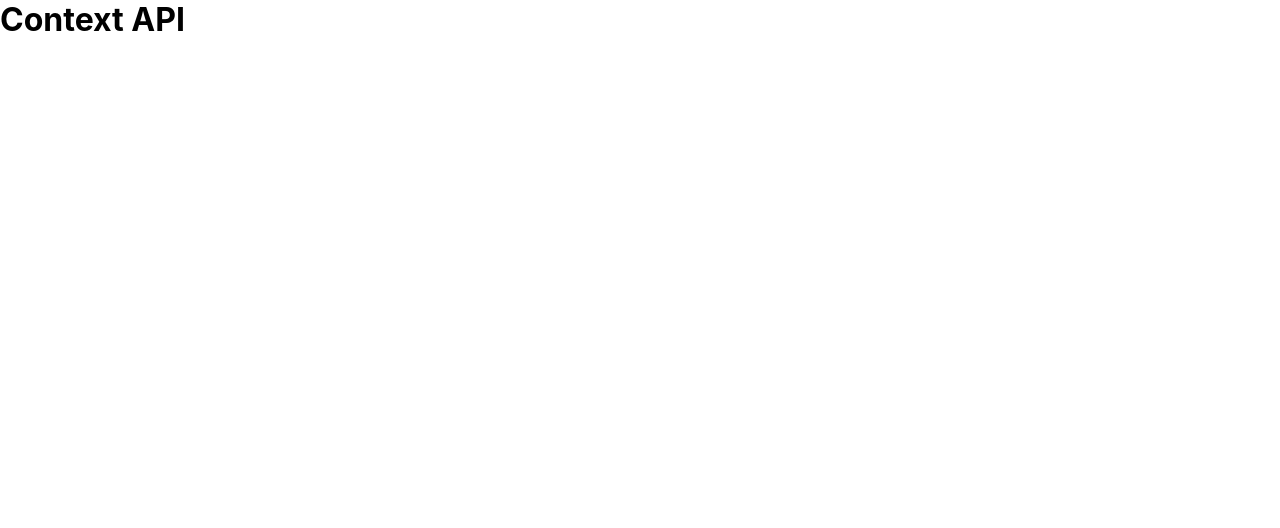
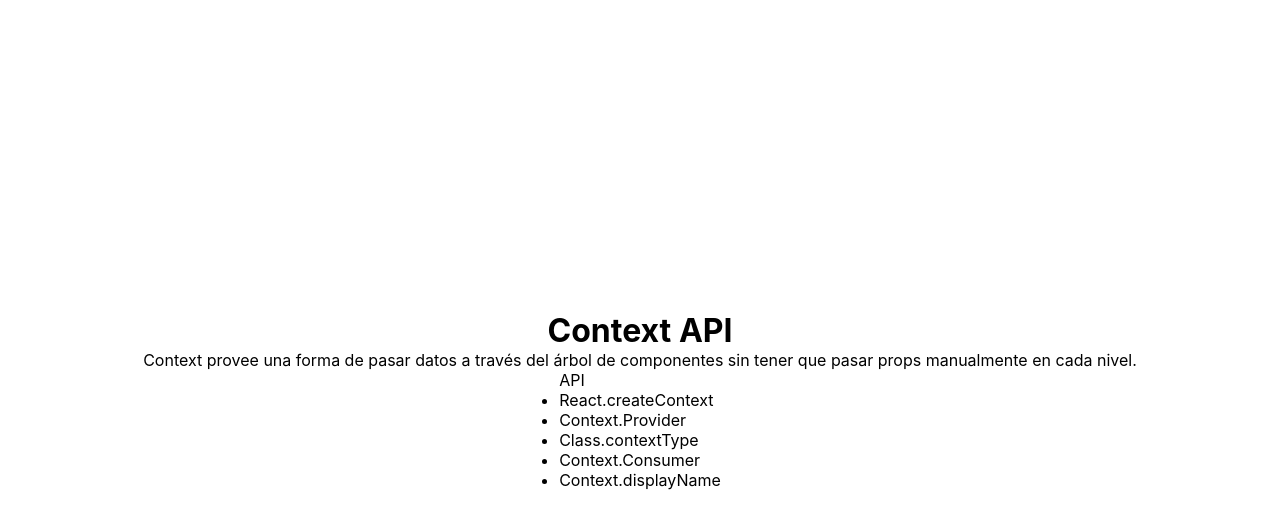
Before and after one commit to icao/curso-react, a React (Create React App) app in the folder 37-context-api-introduccion/: page / in a window 1280 px wide. Shown: the top 528 px of the page. Built offline with nearby package versions, Linux system fonts and the light colour scheme.

Commit message:
Iniciando con el proyecto, agregando documentacion a createContext y Provider

```diff
--- a/37-context-api-introduccion/src/App.css
+++ b/37-context-api-introduccion/src/App.css
@@ -4,7 +4,7 @@ BEM:  Bloque - Elemento - Modificador
 
 /*Variables*/
 :root {
-  --bñack-color: #1a1b2d;
+  --black-color: #1a1b2d;
 }
 
 * {
@@ -15,6 +15,15 @@ BEM:  Bloque - Elemento - Modificador
 }
 
 /*Bloque*/
+.flex__center{
+  width: 100%;
+  height: 100%;
+  min-height: 100vh;
+  display: flex;
+  justify-content: center;
+  align-items: center;
+  flex-direction: column;
+}
 
 /*Elemento*/
 
--- a/37-context-api-introduccion/src/App.js
+++ b/37-context-api-introduccion/src/App.js
@@ -1,12 +1,121 @@
-import React from 'react';
-import './App.css';
+import React from "react";
+import "./App.css";
+import CreateContext from './components/CreateContext'
+import ContextProvider from "./components/Provider";
+import ContextType from "./components/ContextType";
+import Consumer from "./components/Consumer";
+import DisplayName from "./components/DisplayName";
 
 function App() {
   return (
     <div className="App">
-      <h1>Context API</h1>
+      <div className="flex__center">
+        <h1>Context API</h1>
+        <p>
+          Context provee una forma de pasar datos a través del árbol de
+          componentes sin tener que pasar props manualmente en cada nivel.
+        </p>
+        <ul>
+          API
+          <li><CreateContext /></li>
+          <li><ContextProvider /></li>
+          <li><ContextType /></li>
+          <li><Consumer /></li>
+          <li><DisplayName /></li>
+        </ul>
+      </div>
     </div>
   );
 }
 
 export default App;
+
+/**
+ * Context API
+ * ________________________________________
+ */
+
+/*
+  Context provee una forma de pasar datos a través del árbol de componentes sin tener que pasar props manualmente en cada nivel.
+
+  En una aplicación típica de React, los datos se pasan de arriba hacia abajo (de padre a hijo) a través de props, pero esto puede ser complicado para ciertos tipos de props (por ejemplo, localización, el tema de la interfaz) que son necesarios para muchos componentes dentro de una aplicación. Context proporciona una forma de compartir valores como estos entre componentes sin tener que pasar explícitamente un prop a través de cada nivel del árbol.
+*/
+
+/**
+ * Cuándo usar Context?
+ */
+/*
+  Context está diseñado para compartir datos que pueden considerarse “globales” para un árbol de componentes en React, como el usuario autenticado actual, el tema o el idioma preferido. Por ejemplo, en el código a continuación, pasamos manualmente un prop de “tema” para darle estilo al componente Button:
+  class App extends React.Component {
+    render() {
+      return <Toolbar theme="dark" />;
+    }
+  }
+
+  function Toolbar(props) {
+    // El componente Toolbar debe tener un prop adicional "theme"
+    // y pasarlo a ThemedButton. Esto puede llegar a ser trabajoso
+    // si cada botón en la aplicación necesita saber el tema,
+    // porque tendría que pasar a través de todos los componentes.
+    return (
+      <div>
+        <ThemedButton theme={props.theme} />
+      </div>
+    );
+  }
+
+  class ThemedButton extends React.Component {
+    render() {
+      return <Button theme={this.props.theme} />;
+    }
+  }
+ */
+
+/*
+  Usando Context podemos evitar pasar props a través de elementos intermedios:
+
+  // Context nos permite pasar un valor a lo profundo del árbol de componentes
+  // sin pasarlo explícitamente a través de cada componente.
+  // Crear un Context para el tema actual (con "light" como valor predeterminado).
+  const ThemeContext = React.createContext('light');
+
+  class App extends React.Component {
+    render() {
+      // Usa un Provider para pasar el tema actual al árbol de abajo.
+      // Cualquier componente puede leerlo, sin importar qué tan profundo se encuentre.
+      // En este ejemplo, estamos pasando "dark" como valor actual.
+      return (
+        <ThemeContext.Provider value="dark">
+          <Toolbar />
+        </ThemeContext.Provider>
+      );
+    }
+  }
+
+  // Un componente en el medio no tiene que
+  // pasar el tema hacia abajo explícitamente.
+  function Toolbar(props) {
+    return (
+      <div>
+        <ThemedButton />
+      </div>
+    );
+  }
+
+  class ThemedButton extends React.Component {
+    // Asigna un contextType para leer el contexto del tema actual.
+    // React encontrará el Provider superior más cercano y usará su valor.
+    // En este ejemplo, el tema actual es "dark".
+    static contextType = ThemeContext;
+    render() {
+      return <Button theme={this.context} />;
+    }
+  }
+ */
+
+/**
+ * Con Context nos ahorramos varias lineas de código y evitamos pasar las propiedades manualmente a cada componente padre anidado del ultimo hijo que las usara.
+ *
+ * La desventaja de usar Context es que es mas complicado y a la larga puede el proyecto ser mas enredado, mas confuso.
+ * Por lo que si tenemos componentes de 3 anidaciones podemos seguir usando las propiedades como se han venido manejando.
+ */
--- /dev/null
+++ b/37-context-api-introduccion/src/components/Consumer.js
@@ -0,0 +1,7 @@
+import React from 'react';
+
+const Consumer = () => {
+  return <span>Context.Consumer</span>;
+}
+
+export default Consumer;
--- /dev/null
+++ b/37-context-api-introduccion/src/components/ContextType.js
@@ -0,0 +1,7 @@
+import React from 'react'
+
+const ContextType = () => {
+  return <span>Class.contextType</span>;
+}
+
+export default ContextType;
--- /dev/null
+++ b/37-context-api-introduccion/src/components/CreateContext.js
@@ -0,0 +1,24 @@
+import React from 'react';
+import ContextType from './ContextType';
+const CreateContext = () => {
+  return <span>React.createContext</span>;
+}
+
+export default CreateContext;
+
+
+/**
+ * ***********************
+ * React.createContext
+ * ***********************
+*/
+
+/*
+const MiContexto = React.createContext(defaultValue) // Crea un Objeto Context
+
+Cuando React renderiza un componente que se suscribe a este objeto Context, este leerá el valor de contexto actual del "Provider" más cercano a el árbol.
+
+El argumento 'defaultValue' es usado ÚNICAMENTE CUANDO UN COMPONENTE NO TIENE UN 'PROVIDER' superior a él en el árbol.Esto puede ser útil para probar componentes de forma aislada sin contenerlos.
+
+NOTA: Pasar 'undefinded' como valor al 'Provider' no hace que los componentes que lo consumen utilicen 'defaultValue'. Por lo que tenemos que pasar un valor al 'Provider' o no pasarle nada.
+*/
--- /dev/null
+++ b/37-context-api-introduccion/src/components/DisplayName.js
@@ -0,0 +1,7 @@
+import React from 'react';
+
+const DisplayName = () => {
+  return <span>Context.displayName</span>;
+}
+
+export default DisplayName;
--- /dev/null
+++ b/37-context-api-introduccion/src/components/Provider.js
@@ -0,0 +1,68 @@
+import React from 'react';
+import ContextType from './ContextType';
+
+const ContextProvider = () => {
+  return <span>Context.Provider</span>;
+};
+
+export default ContextProvider;
+
+/**
+ * ***********************
+ * ContextType.Provider
+ * ***********************
+*/
+
+ // <MiContexto.Provider value={/*algún valor*/}>
+
+/*
+  Cada objeto Context viene con un componente 'Provider' de React que permite que los componentes que lo consumen se suscriban a los cambios del contexto.
+
+  Acepta un prop 'value' que se pasará a los componentes consumidores que son descendientes de este 'Provider'.
+  Un 'Provider' puede estar conectado a muchos consumidores.
+  Los 'Providers' pueden estar anidados PARA SOBREESCRIBIR los valores más profundos dentro del árbol.
+
+  TODOS LOS CONSUMIDORES que son descendientes de un 'Provider' SE VUELVEN A RENDERIZAR cada vez que CAMBIA EL PROP VALUE del PROVIDER.
+
+  La propagación del 'Provider' a sus consumidores descendientes(incluyendo .contextType y useContext) no está sujeta al método shouldComponentUpdate, por lo que EL CONSUMIDOR SE ACTUALIZA INCLUSO CUANDO UN COMPONENTE PADRE EVITA LA ACTUALIZACIÓN.
+
+  Los cambios se determinan comparando los valores nuevos y antigupos utilizando el mismo algoritmo que Object.is
+
+  NOTA: La forma en que se detemrinan los cambios puede causar algunos problemas al pasar objetos como value: mira las advertencias
+*/
+
+/**
+ * ☢ ADVERTENCIAS ☢
+*/
+/*
+  Debido a que 'Context' usa la identidad por referencia para detemrinar cuándo se debe volver a renderizar, hay algunos errores que podrían provocar renderizados involuntarios en los consumidores cuando se vuelven a renderizar en el padre del proveedor. Por ejemplo, el coódigo a continuación volverá a renderizar a todos los ocnsumidores cada vez que el 'Proveedor' se vuelva a renderizar porque siempre se crea un nuevo objeto 'value':
+
+  class App extends React.Component {
+    render() {
+      return (
+        <Provider value={{something: 'something'}}>
+          <Toolbar />
+        </Provider>
+      );
+    }
+  }
+
+  Para evitar esto, LEVANTA EL VALOR AL ESTADO DEL PADRE:
+
+  class App extends React.Component {
+    constructor(props) {
+      super(props);
+      this.state = {
+        value: {something: 'something'}, //declaramos el objeto en el state
+      };
+    }
+
+    render() {
+      return (
+        <Provider value={this.state.value}> //le pasamos el objeto desde el state
+          <Toolbar />
+        </Provider>
+      );
+    }
+  }
+*/
```
